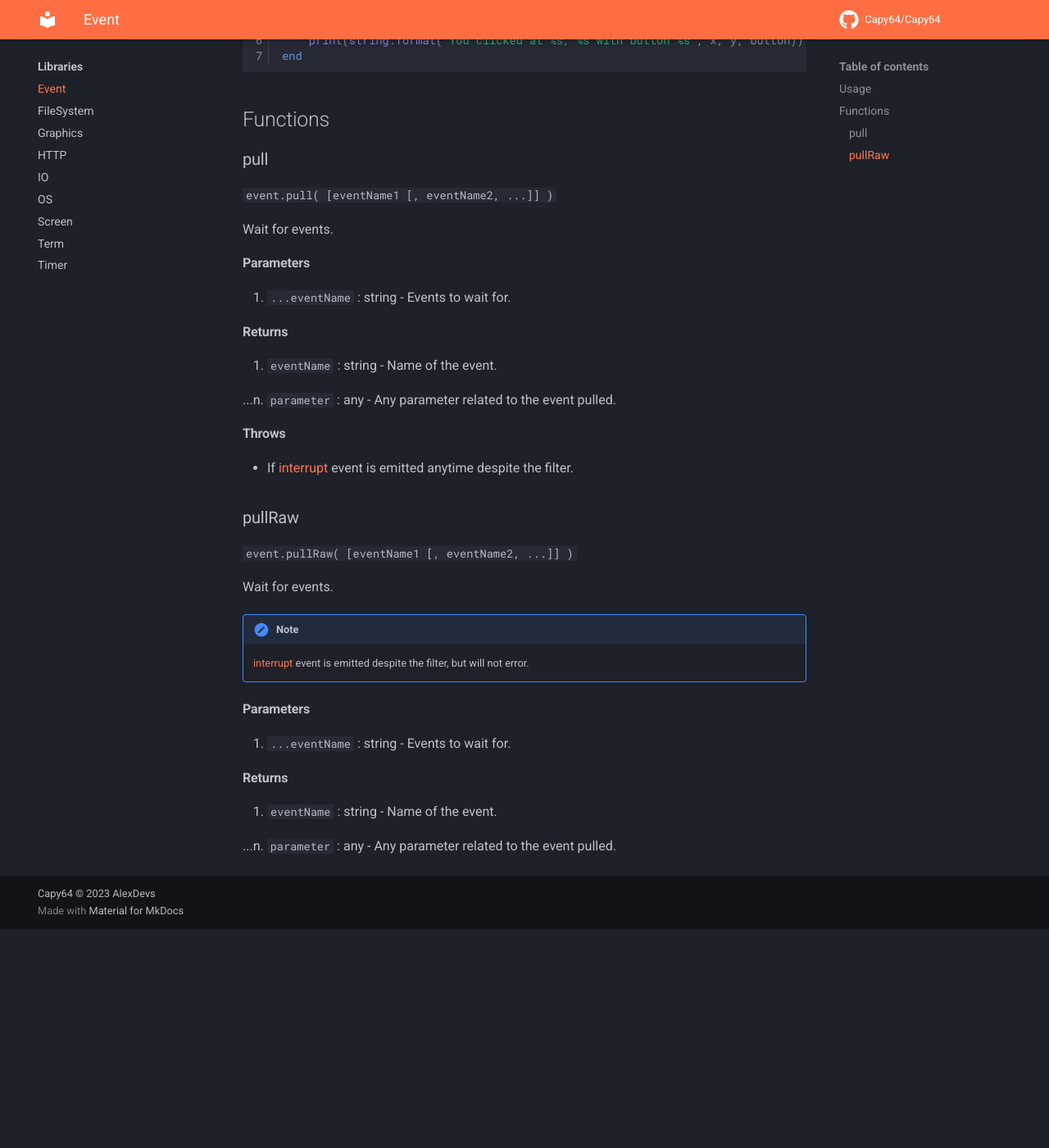
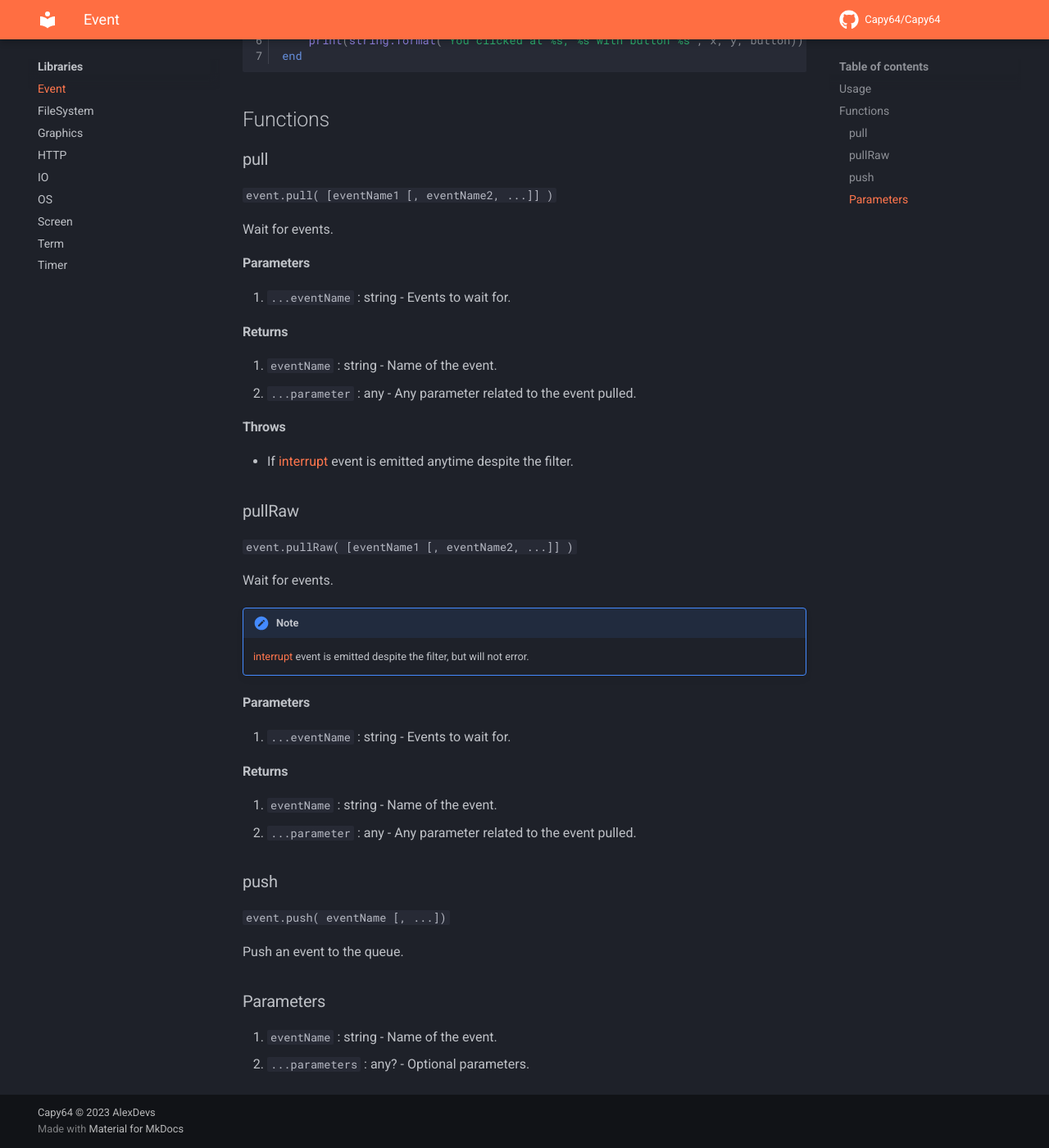
Before and after one commit to Ale32bit/Capy64-docs, an MkDocs documentation site: the page built from docs/Libraries/event.md, in a window 1280 px wide and 1400 px high, scrolled down 451 px. Shown: the whole window at 82% size. Built offline with MkDocs 1.6.1 and Material for MkDocs 9.7.7, drawn with Linux system fonts in a browser that asks for light colours; comment, search, counter and statistics services are not loaded; before the commit the page ends 1584 px from its top, so only the background shows below that.

Commit message:
Added event.push docs

```diff
--- a/docs/Libraries/event.md
+++ b/docs/Libraries/event.md
@@ -52,5 +51,15 @@ Wait for events.
 #### Returns
 
 1. `eventName` : string - Name of the event.
+1. `...parameter` : any - Any parameter related to the event pulled.
 
-...n. `parameter` : any - Any parameter related to the event pulled.
+### push
+
+`event.push( eventName [, ...])`
+
+Push an event to the queue.
+
+### Parameters
+
+1. `eventName` : string - Name of the event.
+2. `...parameters` : any? - Optional parameters.
```
Also changed, not shown: other parts of docs/Libraries/event.md (+1 -2 lines).
